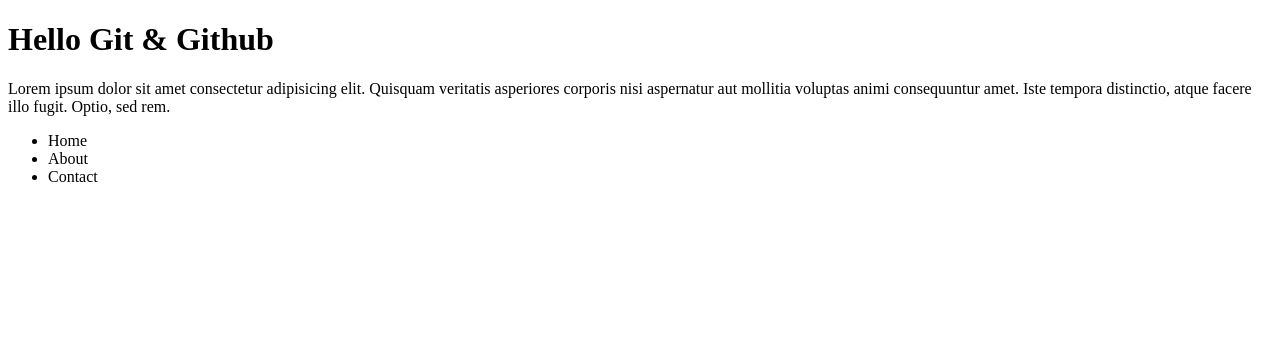
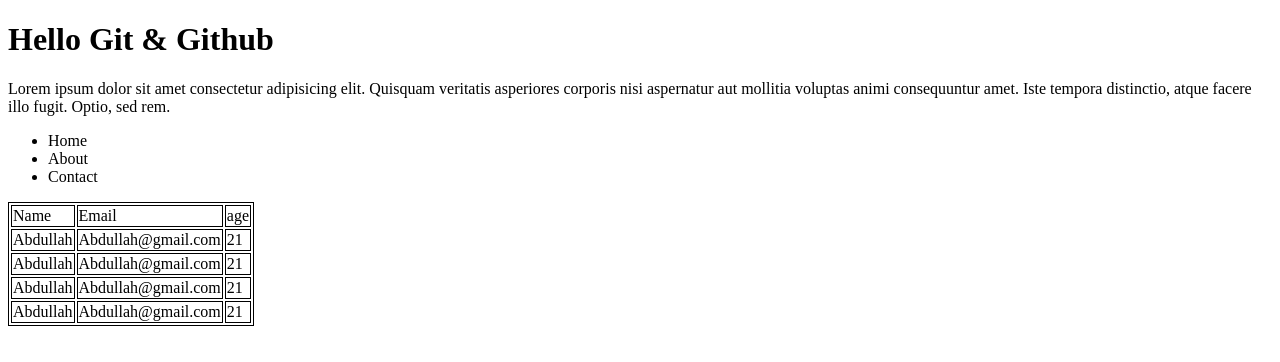
Before and after one commit to mabdullahjs/GIT_BATCH_15, a plain HTML site: page index.html in a window 1280 px wide. Drawn offline with Linux system fonts and the light colour scheme.

Commit message:
table added

```diff
--- a/index.html
+++ b/index.html
@@ -5,16 +5,47 @@
     <meta charset="UTF-8">
     <meta name="viewport" content="width=device-width, initial-scale=1.0">
     <title>document</title>
+    <link rel="stylesheet" href="./style.css">
 </head>
 
 <body>
     <h1>Hello Git & Github</h1>
-    <p>Lorem ipsum dolor sit amet consectetur adipisicing elit. Quisquam veritatis asperiores corporis nisi aspernatur aut mollitia voluptas animi consequuntur amet. Iste tempora distinctio, atque facere illo fugit. Optio, sed rem.</p>
+    <p>Lorem ipsum dolor sit amet consectetur adipisicing elit. Quisquam veritatis asperiores corporis nisi aspernatur
+        aut mollitia voluptas animi consequuntur amet. Iste tempora distinctio, atque facere illo fugit. Optio, sed rem.
+    </p>
     <ul>
         <li>Home</li>
         <li>About</li>
         <li>Contact</li>
     </ul>
+
+    <table>
+        <tr>
+            <td>Name</td>
+            <td>Email</td>
+            <td>age</td>
+        </tr>
+        <tr>
+            <td>Abdullah</td>
+            <td>Abdullah@gmail.com</td>
+            <td>21</td>
+        </tr>
+        <tr>
+            <td>Abdullah</td>
+            <td>Abdullah@gmail.com</td>
+            <td>21</td>
+        </tr>
+        <tr>
+            <td>Abdullah</td>
+            <td>Abdullah@gmail.com</td>
+            <td>21</td>
+        </tr>
+        <tr>
+            <td>Abdullah</td>
+            <td>Abdullah@gmail.com</td>
+            <td>21</td>
+        </tr>
+    </table>
 </body>
 
 </html>
--- /dev/null
+++ b/style.css
@@ -0,0 +1,4 @@
+table,
+td {
+    border: 1px solid black;
+}
```
